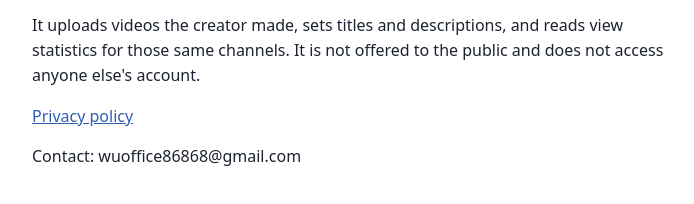
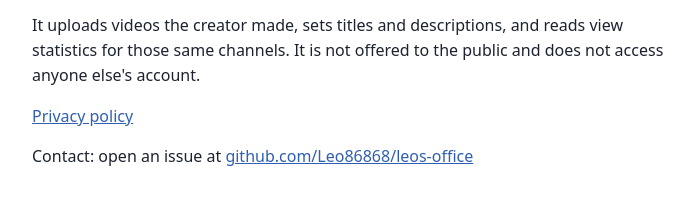
Before and after one commit to Leo86868/leos-office, a plain HTML site: page index.html in a window 1280 px wide. Shown: the part 174-378 px from the top of the page, without its empty margins (288-982 px from the left). Drawn offline with Linux system fonts and the light colour scheme.

Commit message:
no email address on the public pages
Co-Authored-By: Claude Opus 5.5 <noreply@anthropic.com>

```diff
--- a/index.html
+++ b/index.html
@@ -7,5 +7,5 @@
 <p>Leo's Office is a small internal tool used by one creator to publish their own short films to their own YouTube channels (The Living Gallery, The Backstory, The Scam Files) through the official YouTube Data API.</p>
 <p>It uploads videos the creator made, sets titles and descriptions, and reads view statistics for those same channels. It is not offered to the public and does not access anyone else's account.</p>
 <p><a href="privacy.html">Privacy policy</a></p>
-<p>Contact: wuoffice86868@gmail.com</p>
+<p>Contact: open an issue at <a href="https://github.com/Leo86868/leos-office/issues">github.com/Leo86868/leos-office</a></p>
 </body></html>
```
Also changed, not shown: privacy.html (+1 -1 lines).
